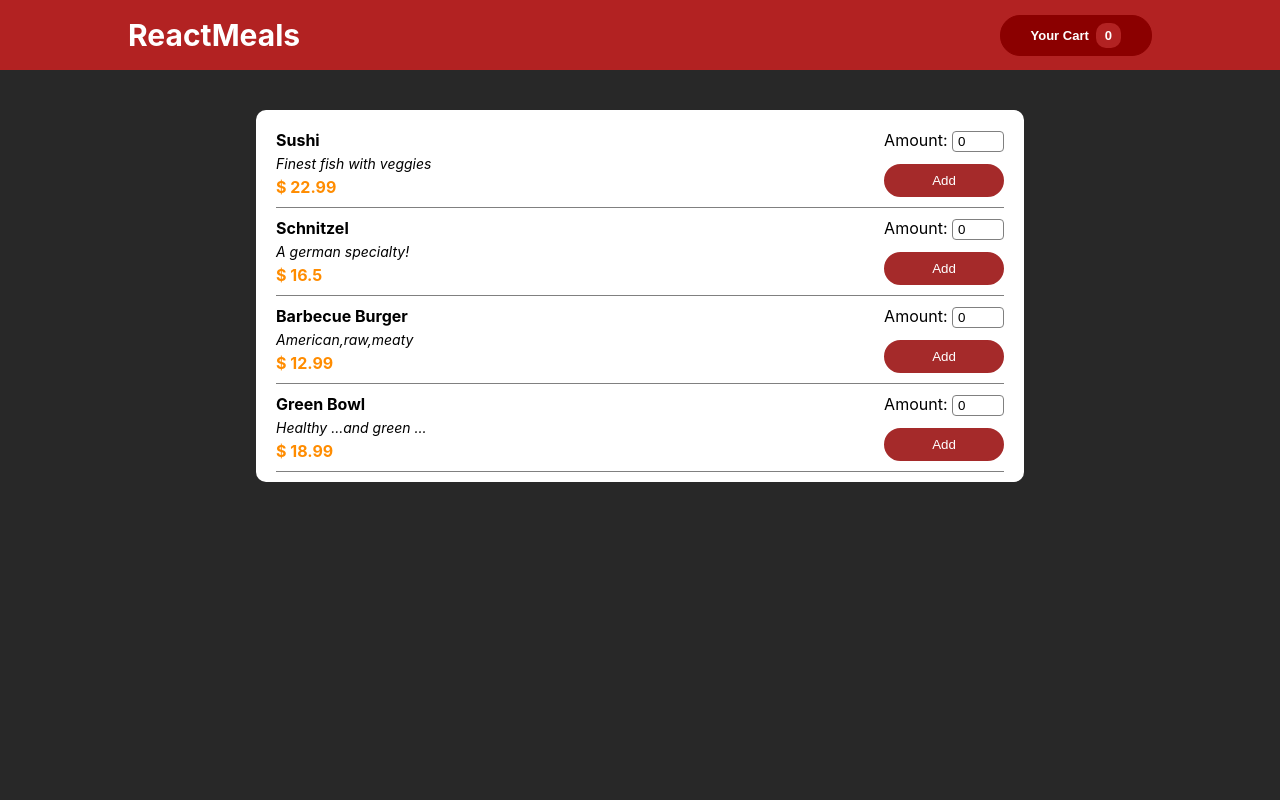
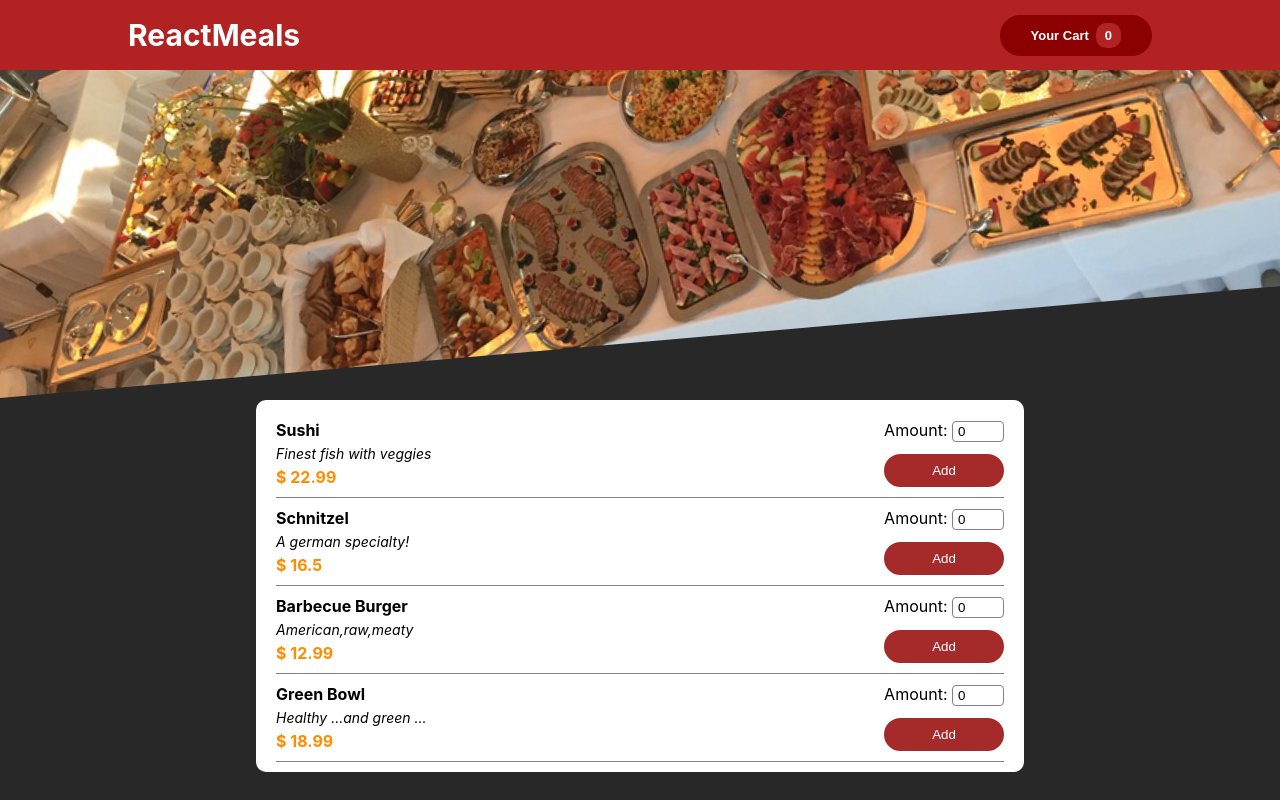
Before and after one commit to Khiladi2020/food_order_app, a React (Create React App) app: page / in a window 1280 px wide. Built offline with nearby package versions, Linux system fonts and the light colour scheme.

Commit message:
added a img in header component that will be displayed under header

```diff
--- a/src/App.css
+++ b/src/App.css
@@ -5,5 +5,5 @@
   display: flex;
   flex-direction: column;
   align-items: center;
-  padding-top: 110px;
+  /*padding-top: 110px;*/
 }
--- a/src/components/header/Header.js
+++ b/src/components/header/Header.js
@@ -1,14 +1,21 @@
-import CartButton from '../cart/CartButton'
+import CartButton from "../cart/CartButton";
 import styles from "./Header.module.css";
 
-const Header = ({cartData,onCartOpen}) => {
+import mealImg from '../../assets/meals.jpg'
+
+const Header = ({ cartData, onCartOpen }) => {
 	return (
-		<header className={styles.header}>
-			<div className={styles.contents}>
-				<span className={styles.title}>ReactMeals</span>
-				<CartButton count={cartData.length} onClick={onCartOpen}/>
+		<>
+			<header className={styles.header}>
+				<div className={styles.contents}>
+					<span className={styles.title}>ReactMeals</span>
+					<CartButton count={cartData.length} onClick={onCartOpen} />
+				</div>
+			</header>
+			<div className={styles['main-image']}>
+				<img src={mealImg} alt="Meal Image" />
 			</div>
-		</header>
+		</>
 	);
 };
 
--- a/src/components/header/Header.module.css
+++ b/src/components/header/Header.module.css
@@ -4,6 +4,7 @@
 	height: 70px;
 	width: 100%;
 	background-color: firebrick;
+	z-index: 1;
 }
 .contents{
 	color: white;
@@ -19,3 +20,16 @@
 	font-size: 30px;
 	font-weight: bold;
 }
+.main-image{
+	width: 100%;
+	height: 25rem;
+	z-index: 0;
+	overflow: hidden;
+}
+.main-image img{
+	width: 110%;
+	height: 100%;
+	object-fit: cover;
+	transform: rotateZ(-5deg) translateY(-4rem) translateX(-1rem);
+	/*background-size: cover;*/
+}
```
Also changed, not shown: src/assets/meals.jpg (added).
